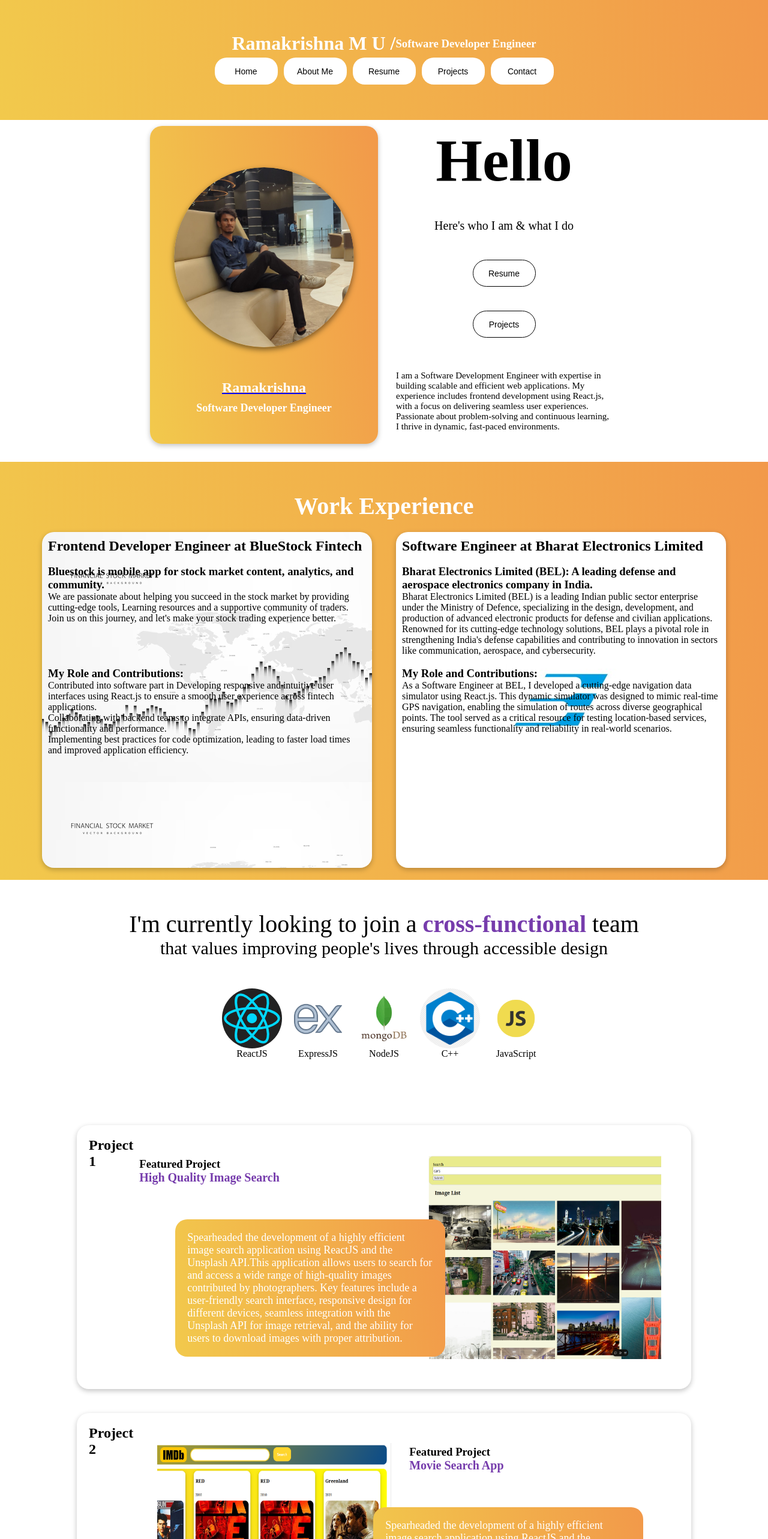
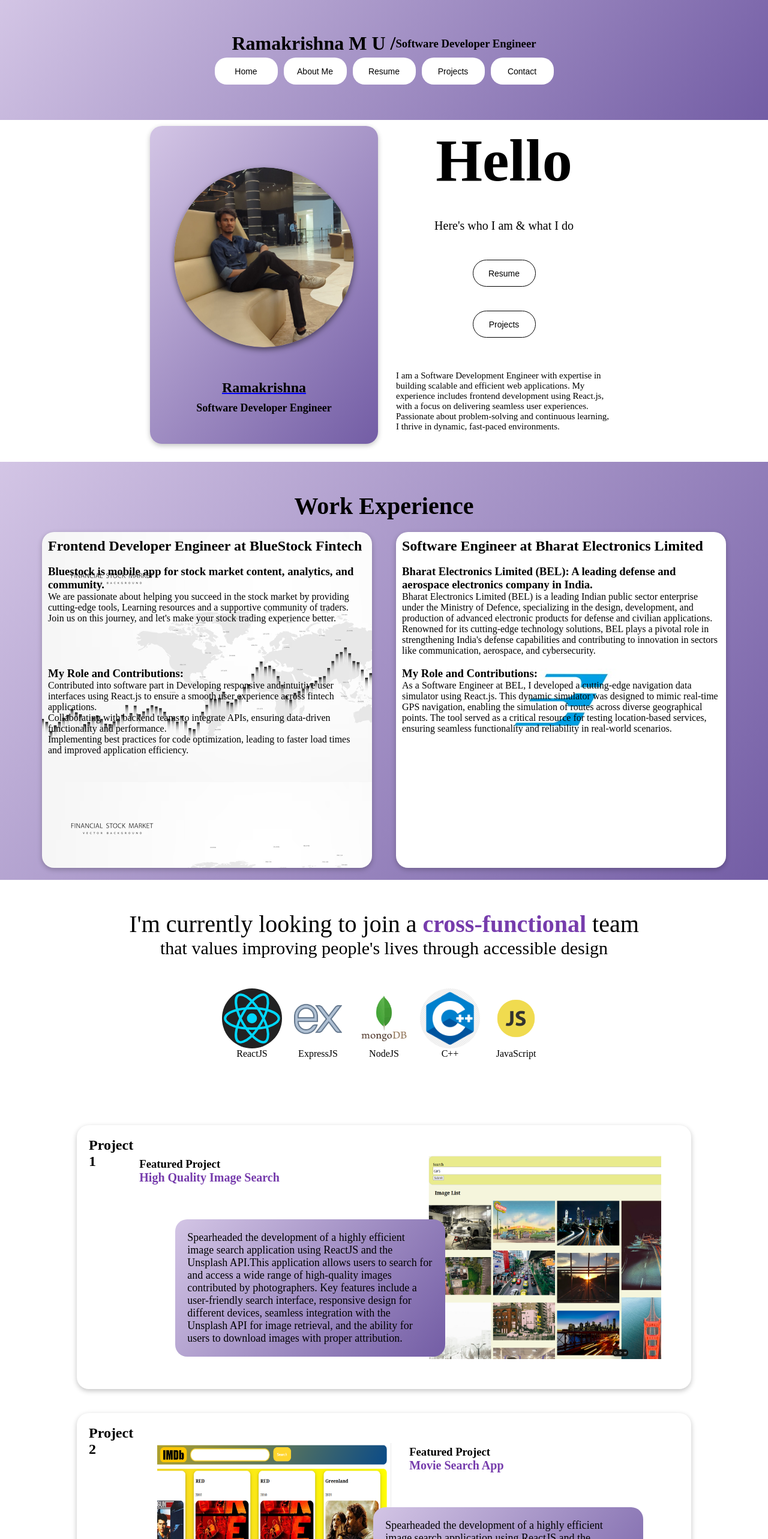
Before and after one commit to quadsquadproject/My-Portfolio, a React (Create React App) app: page / in a window 1280 px wide. Shown: the top 2566 px of the page at 60% size. Built offline with nearby package versions, Linux system fonts and the light colour scheme.

Commit message:
Pillu kuttu commit

```diff
--- a/src/components/Header.css
+++ b/src/components/Header.css
@@ -4,8 +4,8 @@
   flex-direction: column; /* Changes direction on smaller screens */
   justify-content: center;
   align-items: center;
-  background-image: linear-gradient(-100deg, #F2994A, #F2C94C);
-  color: white;
+  background-image: linear-gradient(-50deg, #735DA5, #D3C5E5);
+  /* color: white; */
 }
 
 .name-header {
@@ -97,11 +97,11 @@
   display: flex;
   align-items: center;
   flex-direction: column;
-  background-image: linear-gradient(-100deg, #F2994A, #F2C94C);
+  background-image: linear-gradient(-50deg, #735DA5, #D3C5E5);
   box-shadow: rgba(0, 0, 0, 0.24) 0px 3px 8px;
   justify-content: space-evenly;
   margin: 10px; /* Adds spacing between cards */
-  color: white;
+  /* color: white; */
   border-radius: 20px;
 }
 
@@ -206,12 +206,12 @@
   flex-direction: column;
   justify-content: center;
   align-items: center;
-  background-image: linear-gradient(-100deg, #F2994A, #F2C94C);
+  background-image: linear-gradient(-50deg, #735DA5, #D3C5E5);
   /* border: 2px solid black; */
   /* height: 100vh; */
   padding-top: 50px;
   h1 {
-    color: white;
+    /* color: white; */
     font-size: 40px;
   }
 }
@@ -492,8 +492,8 @@
     position: relative;
     right: -60px;
     font-size: large;
-    background-image: linear-gradient(-100deg, #F2994A, #F2C94C);
-    color: white;
+    background-image: linear-gradient(-50deg, #735DA5, #D3C5E5);
+    /* color: white; */
     padding: 20px;
     border-radius: 20px;
     /* width: 300px; */
@@ -521,8 +521,8 @@
   position: relative;
   left: -60px;
   font-size: large;
-  background-image: linear-gradient(-100deg, #F2994A, #F2C94C);
-  color: white;
+  background-image: linear-gradient(-50deg, #735DA5, #D3C5E5);
+  /* color: white; */
   padding: 20px;
   border-radius: 20px;
 }
```
